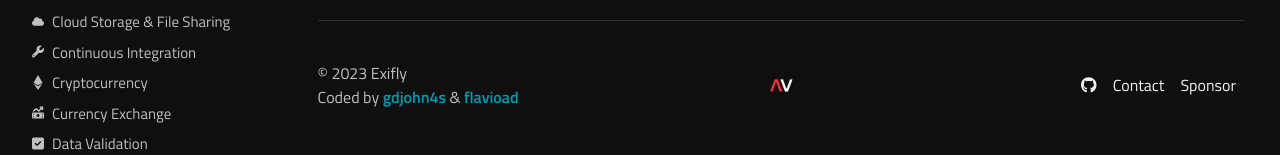
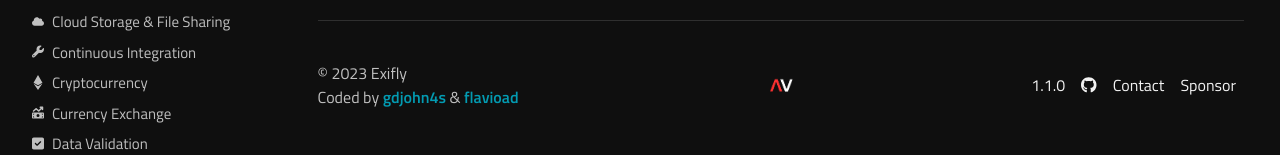
Before and after one commit to Exifly/ApiVault, a Vue app in the folder frontend/: page / in a window 1280 px wide. Shown: the part 550-705 px from the top of the page. Built offline with nearby package versions, Linux system fonts and the light colour scheme; no server answers.

Commit message:
Added package.json/website version in footer

```diff
--- a/frontend/src/components/Footer.vue
+++ b/frontend/src/components/Footer.vue
@@ -1,3 +1,4 @@
+import packageJson from '../../package.json';
 <template>
   <footer
     class="d-flex flex-wrap justify-content-between align-items-center py-3 my-4"
@@ -32,6 +33,11 @@
 
     <ul class="nav col-md-4 justify-content-end">
       <li class="nav-item">
+        <a href="mailto:info@exifly.it" class="nav-link px-2 text-wrapper"
+          >{{packageJson.version}}</a
+        >
+      </li>
+      <li class="nav-item">
         <a
           href="https://github.com/Exifly/ApiVault"
           class="nav-link px-2 text-wrapper"
@@ -55,6 +61,7 @@
 </template>
 
 <script setup>
+import packageJson from '../../package.json';
 import { computed } from "vue";
 const props = defineProps({
   scheme: {
@@ -62,7 +69,6 @@ const props = defineProps({
     required: false,
   },
 });
-
 const logoMode = computed(() => {
   if (props.scheme === "dark") {
     return "/img/apivault-dark-nobg.png";
```
